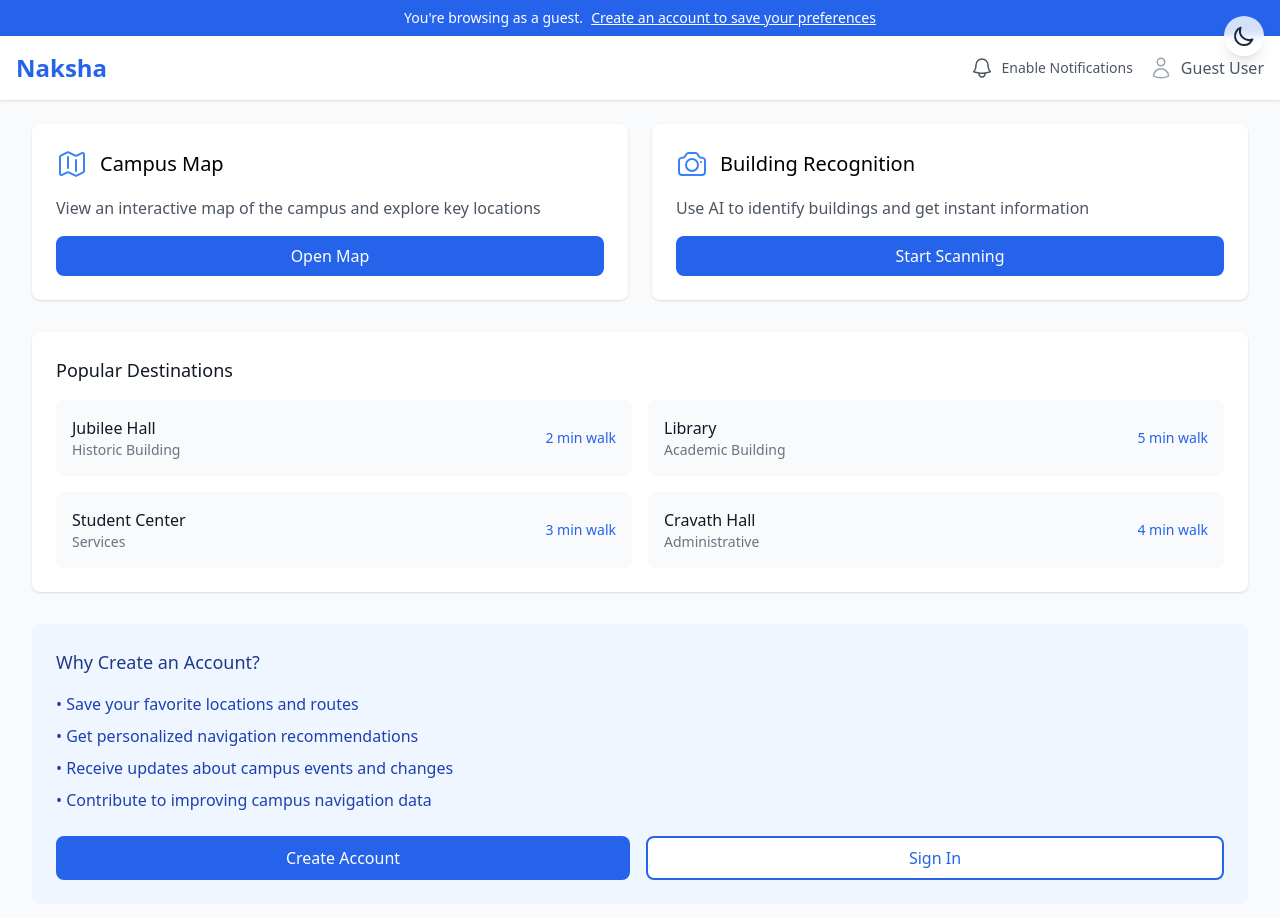
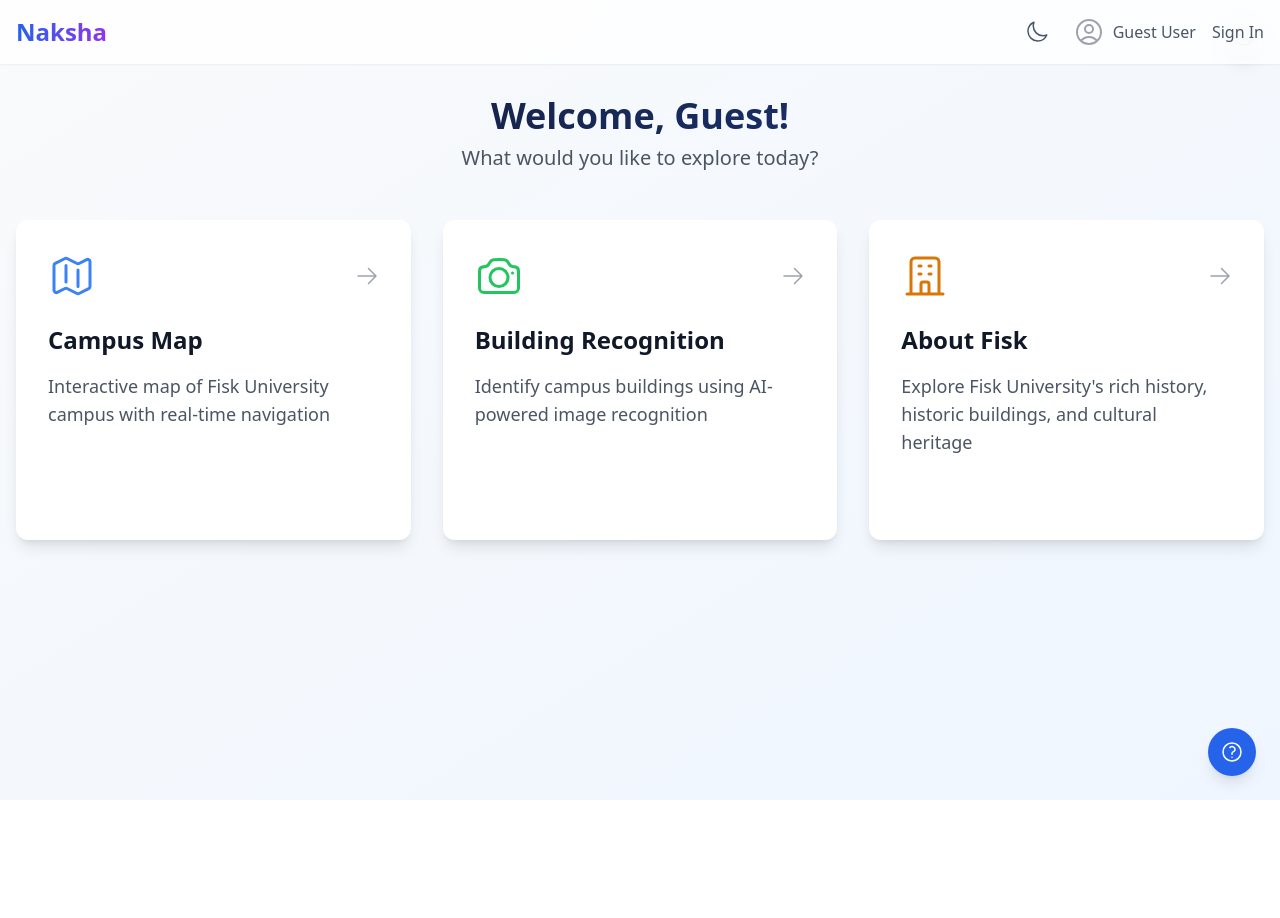
Before and after one commit to prashansapkota/Naksha---AI-powered-Navigation-app, a Next.js app in the folder naksha-frontend/: page /guest-dashboard in a window 1280 px wide. Shown: the top 918 px of the page. After the commit the page ends 800 px from the top, so only its background shows below. Built offline with nearby package versions, Linux system fonts and the light colour scheme.

Commit message:
Almost done with the Frontend

```diff
--- /dev/null
+++ b/naksha-frontend/app/about-fisk/page.jsx
@@ -0,0 +1,147 @@
+"use client";
+
+import { motion } from 'framer-motion';
+import Image from 'next/image';
+import Link from 'next/link';
+import { ArrowLeftIcon } from '@heroicons/react/24/outline';
+
+export default function AboutFiskPage() {
+  const buildings = [
+    {
+      name: "Jubilee Hall",
+      year: 1876,
+      description: "The first permanent building for African American higher education in the United States",
+      image: "/images/jubilee-hall.jpg"
+    },
+    {
+      name: "Cravath Hall",
+      year: 1889,
+      description: "Named after Fisk's first president, Erastus Milo Cravath",
+      image: "/images/cravath-hall.jpg"
+    },
+    // Add more buildings as needed
+  ];
+
+  const historyTimeline = [
+    {
+      year: 1866,
+      event: "Fisk University Founded",
+      description: "Established as the Fisk Free Colored School"
+    },
+    {
+      year: 1871,
+      event: "Fisk Jubilee Singers",
+      description: "Original Jubilee Singers depart on first tour"
+    },
+    // Add more historical events
+  ];
+
+  return (
+    <div className="min-h-screen bg-gray-50 dark:bg-gray-900">
+      {/* Header */}
+      <div className="bg-gradient-to-r from-amber-600 to-red-600 text-white">
+        <div className="max-w-7xl mx-auto px-4 py-16">
+          <Link
+            href="/welcome"
+            className="inline-flex items-center text-white hover:text-amber-200 mb-8 transition-colors"
+          >
+            <ArrowLeftIcon className="h-5 w-5 mr-2" />
+            Back to Dashboard
+          </Link>
+          <h1 className="text-5xl font-bold mb-4">About Fisk University</h1>
+          <p className="text-xl text-amber-100">
+            A beacon of excellence in education since 1866
+          </p>
+        </div>
+      </div>
+
+      {/* Main Content */}
+      <div className="max-w-7xl mx-auto px-4 py-12">
+        {/* Mission Statement */}
+        <motion.section
+          initial={{ opacity: 0, y: 20 }}
+          animate={{ opacity: 1, y: 0 }}
+          className="bg-white dark:bg-gray-800 rounded-xl shadow-lg p-8 mb-12"
+        >
+          <h2 className="text-3xl font-bold text-gray-900 dark:text-white mb-4">
+            Our Mission
+          </h2>
+          <p className="text-lg text-gray-600 dark:text-gray-400">
+            Fisk University produces graduates from diverse backgrounds with the integrity and intellect
+            required for substantive contributions to society. Our curriculum is grounded in the liberal
+            arts, and our faculty and administrators emphasize the discovery and advancement of knowledge
+            through research in the natural and social sciences, business and the humanities.
+          </p>
+        </motion.section>
+
+        {/* Historic Buildings */}
+        <section className="mb-12">
+          <h2 className="text-3xl font-bold text-gray-900 dark:text-white mb-8">
+            Historic Buildings
+          </h2>
+          <div className="grid grid-cols-1 md:grid-cols-2 gap-8">
+            {buildings.map((building, index) => (
+              <motion.div
+                key={building.name}
+                initial={{ opacity: 0, y: 20 }}
+                animate={{ opacity: 1, y: 0 }}
+                transition={{ delay: index * 0.2 }}
+                className="bg-white dark:bg-gray-800 rounded-xl shadow-lg overflow-hidden"
+              >
+                <div className="relative h-64 w-full">
+                  <Image
+                    src={building.image}
+                    alt={building.name}
+                    fill
+                    className="object-cover"
+                  />
+                </div>
+                <div className="p-6">
+                  <h3 className="text-2xl font-bold text-gray-900 dark:text-white mb-2">
+                    {building.name}
+                  </h3>
+                  <p className="text-amber-600 dark:text-amber-400 mb-4">
+                    Established {building.year}
+                  </p>
+                  <p className="text-gray-600 dark:text-gray-400">
+                    {building.description}
+                  </p>
+                </div>
+              </motion.div>
+            ))}
+          </div>
+        </section>
+
+        {/* Historical Timeline */}
+        <section>
+          <h2 className="text-3xl font-bold text-gray-900 dark:text-white mb-8">
+            Our History
+          </h2>
+          <div className="space-y-8">
+            {historyTimeline.map((event, index) => (
+              <motion.div
+                key={event.year}
+                initial={{ opacity: 0, x: -20 }}
+                animate={{ opacity: 1, x: 0 }}
+                transition={{ delay: index * 0.2 }}
+                className="flex items-start space-x-4"
+              >
+                <div className="flex-shrink-0 w-24 text-2xl font-bold text-amber-600 dark:text-amber-400">
+                  {event.year}
+                </div>
+                <div className="flex-grow">
+                  <h3 className="text-xl font-semibold text-gray-900 dark:text-white mb-2">
+                    {event.event}
+                  </h3>
+                  <p className="text-gray-600 dark:text-gray-400">
+                    {event.description}
+                  </p>
+                </div>
+              </motion.div>
+            ))}
+          </div>
+        </section>
+      </div>
+    </div>
+  );
+}
--- a/naksha-frontend/app/guest-dashboard/page.jsx
+++ b/naksha-frontend/app/guest-dashboard/page.jsx
@@ -1,143 +1,196 @@
 "use client";
 
+import { useState } from 'react';
 import { useRouter } from 'next/navigation';
-import { MapIcon, CameraIcon, UserIcon, BellIcon } from '@heroicons/react/24/outline';
+import Link from 'next/link';
+import { motion } from 'framer-motion';
+import {
+  MapIcon,
+  CameraIcon,
+  UserCircleIcon,
+  ArrowRightIcon,
+  SunIcon,
+  MoonIcon,
+  QuestionMarkCircleIcon,
+} from '@heroicons/react/24/outline';
 
 export default function GuestDashboard() {
+  const [isDarkMode, setIsDarkMode] = useState(false);
   const router = useRouter();
 
-  const handleLoginPrompt = () => {
-    router.push('/?login=true');
+  const toggleTheme = () => {
+    setIsDarkMode(!isDarkMode);
+    document.documentElement.classList.toggle('dark');
+  };
+
+  const containerVariants = {
+    hidden: { opacity: 0, y: 20 },
+    visible: {
+      opacity: 1,
+      y: 0,
+      transition: { duration: 0.6, ease: "easeOut" }
+    }
+  };
+
+  const cardVariants = {
+    hidden: { opacity: 0, scale: 0.95 },
+    visible: { opacity: 1, scale: 1 },
+    hover: {
+      scale: 1.02,
+      transition: { duration: 0.2 }
+    }
   };
 
   return (
-    <div className="min-h-screen bg-gray-50 dark:bg-gray-900">
-      {/* Guest Banner */}
-      <div className="bg-blue-600 text-white py-2 px-4 text-center">
-        <p className="text-sm">
-          You're browsing as a guest.
-          <button
-            onClick={handleLoginPrompt}
-            className="underline ml-2 hover:text-blue-200"
-          >
-            Create an account to save your preferences
-          </button>
-        </p>
-      </div>
-
-      {/* Navigation */}
-      <nav className="bg-white dark:bg-gray-800 shadow">
+    <div className={`min-h-screen ${isDarkMode ? 'dark' : ''} bg-gradient-to-br from-gray-50 to-blue-50 dark:from-gray-900 dark:to-blue-900`}>
+      {/* Sticky Navigation */}
+      <nav className="sticky top-0 z-50 bg-white/80 dark:bg-gray-800/80 backdrop-blur-lg shadow-sm">
         <div className="max-w-7xl mx-auto px-4">
           <div className="flex justify-between h-16">
-            <div className="flex items-center">
-              <h1 className="text-2xl font-bold text-blue-600">Naksha</h1>
+            <div className="flex items-center space-x-4">
+              <h1 className="text-2xl font-bold bg-gradient-to-r from-blue-600 to-purple-600 bg-clip-text text-transparent">
+                Naksha
+              </h1>
             </div>
             <div className="flex items-center space-x-4">
-              <button onClick={handleLoginPrompt} className="flex items-center text-gray-600 dark:text-gray-300 hover:text-blue-600">
-                <BellIcon className="h-6 w-6 mr-2" />
-                <span className="text-sm">Enable Notifications</span>
+              <button
+                onClick={toggleTheme}
+                className="p-2 rounded-lg hover:bg-gray-100 dark:hover:bg-gray-700 transition-colors"
+                aria-label="Toggle theme"
+              >
+                {isDarkMode ?
+                  <SunIcon className="h-6 w-6 text-gray-400" /> :
+                  <MoonIcon className="h-6 w-6 text-gray-600" />
+                }
               </button>
               <div className="flex items-center">
-                <UserIcon className="h-6 w-6 text-gray-400" />
-                <span className="ml-2 text-gray-600">Guest User</span>
+                <UserCircleIcon className="h-8 w-8 text-gray-400" />
+                <span className="ml-2 text-gray-600 dark:text-gray-300">Guest User</span>
               </div>
+              <button
+                onClick={() => router.push('/')}
+                className="flex items-center text-gray-600 hover:text-blue-600 transition-colors"
+              >
+                Sign In
+              </button>
             </div>
           </div>
         </div>
       </nav>
 
-      <main className="max-w-7xl mx-auto py-6 sm:px-6 lg:px-8">
-        {/* Feature Cards */}
-        <div className="grid md:grid-cols-2 gap-6">
-          {/* Map Feature */}
-          <div className="bg-white dark:bg-gray-800 rounded-lg shadow p-6">
-            <div className="flex items-center mb-4">
-              <MapIcon className="h-8 w-8 text-blue-500" />
-              <h2 className="ml-3 text-xl font-medium">Campus Map</h2>
-            </div>
-            <p className="text-gray-600 dark:text-gray-400 mb-4">
-              View an interactive map of the campus and explore key locations
-            </p>
-            <button
-              onClick={() => router.push('/map')}
-              className="w-full py-2 bg-blue-600 text-white rounded-lg hover:bg-blue-700"
-            >
-              Open Map
-            </button>
-          </div>
-
-          {/* Building Recognition */}
-          <div className="bg-white dark:bg-gray-800 rounded-lg shadow p-6">
-            <div className="flex items-center mb-4">
-              <CameraIcon className="h-8 w-8 text-blue-500" />
-              <h2 className="ml-3 text-xl font-medium">Building Recognition</h2>
-            </div>
-            <p className="text-gray-600 dark:text-gray-400 mb-4">
-              Use AI to identify buildings and get instant information
-            </p>
-            <button
-              onClick={() => router.push('/building-recognition')}
-              className="w-full py-2 bg-blue-600 text-white rounded-lg hover:bg-blue-700"
-            >
-              Start Scanning
-            </button>
-          </div>
+      {/* Main Content */}
+      <motion.div
+        className="max-w-7xl mx-auto px-4 py-8"
+        initial="hidden"
+        animate="visible"
+        variants={containerVariants}
+      >
+        {/* Welcome Message */}
+        <div className="text-center mb-12">
+          <motion.h1
+            className="text-4xl font-bold bg-gradient-to-r from-gray-900 to-blue-900 dark:from-white dark:to-blue-400 bg-clip-text text-transparent mb-2"
+            initial={{ opacity: 0, y: 20 }}
+            animate={{ opacity: 1, y: 0 }}
+            transition={{ delay: 0.2 }}
+          >
+            Welcome, Guest!
+          </motion.h1>
+          <motion.p
+            className="text-xl text-gray-600 dark:text-gray-400"
+            initial={{ opacity: 0 }}
+            animate={{ opacity: 1 }}
+            transition={{ delay: 0.4 }}
+          >
+            What would you like to explore today?
+          </motion.p>
         </div>
 
-        {/* Recent Activity Preview */}
-        <div className="mt-8 bg-white dark:bg-gray-800 rounded-lg shadow p-6">
-          <h3 className="text-lg font-medium text-gray-900 dark:text-white mb-4">
-            Popular Destinations
-          </h3>
-          <div className="grid grid-cols-1 md:grid-cols-2 gap-4">
-            {[
-              { name: "Jubilee Hall", type: "Historic Building", distance: "2 min walk" },
-              { name: "Library", type: "Academic Building", distance: "5 min walk" },
-              { name: "Student Center", type: "Services", distance: "3 min walk" },
-              { name: "Cravath Hall", type: "Administrative", distance: "4 min walk" }
-            ].map((place, index) => (
-              <div
-                key={index}
-                className="flex items-center justify-between p-4 bg-gray-50 dark:bg-gray-700 rounded-lg"
-              >
-                <div>
-                  <h4 className="font-medium text-gray-900 dark:text-white">{place.name}</h4>
-                  <p className="text-sm text-gray-500 dark:text-gray-400">{place.type}</p>
-                </div>
-                <span className="text-sm text-blue-600 dark:text-blue-400">{place.distance}</span>
+        {/* Feature Cards */}
+        <div className="grid grid-cols-1 md:grid-cols-2 lg:grid-cols-3 gap-8">
+          {/* Campus Map Card */}
+          <motion.div
+            variants={cardVariants}
+            whileHover="hover"
+            className="group relative bg-white dark:bg-gray-800 rounded-xl shadow-lg overflow-hidden h-80"
+          >
+            <div className="absolute inset-0 bg-gradient-to-br from-blue-500/10 to-purple-500/10 opacity-0 group-hover:opacity-100 transition-opacity" />
+            <Link href="/map" className="block p-8 h-full">
+              <div className="flex items-center justify-between mb-6">
+                <MapIcon className="h-12 w-12 text-blue-500" />
+                <ArrowRightIcon className="h-6 w-6 text-gray-400 transform group-hover:translate-x-1 transition-transform" />
               </div>
-            ))}
-          </div>
+              <h3 className="text-2xl font-semibold text-gray-900 dark:text-white mb-4">
+                Campus Map
+              </h3>
+              <p className="text-gray-600 dark:text-gray-400 text-lg">
+                Interactive map of Fisk University campus with real-time navigation
+              </p>
+            </Link>
+          </motion.div>
+
+          {/* Building Recognition Card */}
+          <motion.div
+            variants={cardVariants}
+            whileHover="hover"
+            className="group relative bg-white dark:bg-gray-800 rounded-xl shadow-lg overflow-hidden h-80"
+          >
+            <div className="absolute inset-0 bg-gradient-to-br from-green-500/10 to-blue-500/10 opacity-0 group-hover:opacity-100 transition-opacity" />
+            <Link href="/building-recognition" className="block p-8 h-full">
+              <div className="flex items-center justify-between mb-6">
+                <CameraIcon className="h-12 w-12 text-green-500" />
+                <ArrowRightIcon className="h-6 w-6 text-gray-400 transform group-hover:translate-x-1 transition-transform" />
+              </div>
+              <h3 className="text-2xl font-semibold text-gray-900 dark:text-white mb-4">
+                Building Recognition
+              </h3>
+              <p className="text-gray-600 dark:text-gray-400 text-lg">
+                Identify campus buildings using AI-powered image recognition
+              </p>
+            </Link>
+          </motion.div>
+
+          {/* About Fisk Card */}
+          <motion.div
+            variants={cardVariants}
+            whileHover="hover"
+            className="group relative bg-white dark:bg-gray-800 rounded-xl shadow-lg overflow-hidden h-80"
+          >
+            <div className="absolute inset-0 bg-gradient-to-br from-amber-500/10 to-red-500/10 opacity-0 group-hover:opacity-100 transition-opacity" />
+            <Link href="/about-fisk" className="block p-8 h-full">
+              <div className="flex items-center justify-between mb-6">
+                <svg
+                  className="h-12 w-12 text-amber-600"
+                  fill="none"
+                  viewBox="0 0 24 24"
+                  stroke="currentColor"
+                >
+                  <path
+                    strokeLinecap="round"
+                    strokeLinejoin="round"
+                    strokeWidth={1.5}
+                    d="M19 21V5a2 2 0 00-2-2H7a2 2 0 00-2 2v16m14 0h2m-2 0h-5m-9 0H3m2 0h5M9 7h1m-1 4h1m4-4h1m-1 4h1m-5 10v-5a1 1 0 011-1h2a1 1 0 011 1v5m-4 0h4"
+                  />
+                </svg>
+                <ArrowRightIcon className="h-6 w-6 text-gray-400 transform group-hover:translate-x-1 transition-transform" />
+              </div>
+              <h3 className="text-2xl font-semibold text-gray-900 dark:text-white mb-4">
+                About Fisk
+              </h3>
+              <p className="text-gray-600 dark:text-gray-400 text-lg">
+                Explore Fisk University's rich history, historic buildings, and cultural heritage
+              </p>
+            </Link>
+          </motion.div>
         </div>
+      </motion.div>
 
-        {/* Create Account Benefits */}
-        <div className="mt-8 bg-blue-50 dark:bg-blue-900/30 rounded-lg p-6">
-          <h3 className="text-lg font-medium text-blue-900 dark:text-blue-300 mb-4">
-            Why Create an Account?
-          </h3>
-          <ul className="space-y-2 text-blue-800 dark:text-blue-400">
-            <li>• Save your favorite locations and routes</li>
-            <li>• Get personalized navigation recommendations</li>
-            <li>• Receive updates about campus events and changes</li>
-            <li>• Contribute to improving campus navigation data</li>
-          </ul>
-          <div className="mt-6 flex gap-4">
-            <button
-              onClick={() => router.push('/?signup=true')}
-              className="flex-1 py-2 bg-blue-600 text-white rounded-lg hover:bg-blue-700"
-            >
-              Create Account
-            </button>
-            <button
-              onClick={() => router.push('/?login=true')}
-              className="flex-1 py-2 bg-white text-blue-600 border-2 border-blue-600
-                rounded-lg hover:bg-blue-50 dark:bg-gray-800 dark:border-blue-500 dark:text-blue-500"
-            >
-              Sign In
-            </button>
-          </div>
-        </div>
-      </main>
+      {/* Help Button */}
+      <button
+        className="fixed bottom-6 right-6 bg-blue-600 text-white p-3 rounded-full shadow-lg hover:bg-blue-700 transition-colors"
+        aria-label="Get help"
+      >
+        <QuestionMarkCircleIcon className="h-6 w-6" />
+      </button>
     </div>
   );
 }
--- a/naksha-frontend/app/page.jsx
+++ b/naksha-frontend/app/page.jsx
@@ -89,13 +89,18 @@
           </div>
 
           <div className="bg-white/10 backdrop-blur-md p-6 rounded-xl hover:bg-white/20 transition-all duration-300 cursor-pointer">
-            <div className="text-purple-400 mb-4">
+            <div className="text-amber-400 mb-4">
               <svg className="w-8 h-8" fill="none" stroke="currentColor" viewBox="0 0 24 24">
-                <path strokeLinecap="round" strokeLinejoin="round" strokeWidth={2} d="M13 16h-1v-4h-1m1-4h.01M21 12a9 9 0 11-18 0 9 9 0 0118 0z" />
+                <path
+                  strokeLinecap="round"
+                  strokeLinejoin="round"
+                  strokeWidth={2}
+                  d="M19 21V5a2 2 0 00-2-2H7a2 2 0 00-2 2v16m14 0h2m-2 0h-5m-9 0H3m2 0h5M9 7h1m-1 4h1m4-4h1m-1 4h1m-5 10v-5a1 1 0 011-1h2a1 1 0 011 1v5m-4 0h4"
+                />
               </svg>
             </div>
-            <h3 className="text-xl font-semibold text-white mb-2">Smart Navigation</h3>
-            <p className="text-gray-300">Get personalized directions and campus information</p>
+            <h3 className="text-xl font-semibold text-white mb-2">About Fisk</h3>
+            <p className="text-gray-300">Explore Fisk University's rich history, historic buildings, and cultural heritage</p>
           </div>
         </div>
 
--- a/naksha-frontend/app/welcome/page.jsx
+++ b/naksha-frontend/app/welcome/page.jsx
@@ -193,23 +193,35 @@
             </Link>
           </motion.div>
 
-          {/* Academic Info Card */}
+          {/* Replace Academic Info Card with About Fisk Card */}
           <motion.div
             variants={cardVariants}
             whileHover="hover"
             className="group relative bg-white dark:bg-gray-800 rounded-xl shadow-lg overflow-hidden h-80"
           >
-            <div className="absolute inset-0 bg-gradient-to-br from-purple-500/10 to-pink-500/10 opacity-0 group-hover:opacity-100 transition-opacity" />
-            <Link href="/academic" className="block p-8 h-full">
+            <div className="absolute inset-0 bg-gradient-to-br from-amber-500/10 to-red-500/10 opacity-0 group-hover:opacity-100 transition-opacity" />
+            <Link href="/about-fisk" className="block p-8 h-full">
               <div className="flex items-center justify-between mb-6">
-                <AcademicCapIcon className="h-12 w-12 text-purple-500" />
+                <svg
+                  className="h-12 w-12 text-amber-600"
+                  fill="none"
+                  viewBox="0 0 24 24"
+                  stroke="currentColor"
+                >
+                  <path
+                    strokeLinecap="round"
+                    strokeLinejoin="round"
+                    strokeWidth={1.5}
+                    d="M19 21V5a2 2 0 00-2-2H7a2 2 0 00-2 2v16m14 0h2m-2 0h-5m-9 0H3m2 0h5M9 7h1m-1 4h1m4-4h1m-1 4h1m-5 10v-5a1 1 0 011-1h2a1 1 0 011 1v5m-4 0h4"
+                  />
+                </svg>
                 <ArrowRightIcon className="h-6 w-6 text-gray-400 transform group-hover:translate-x-1 transition-transform" />
               </div>
               <h3 className="text-2xl font-semibold text-gray-900 dark:text-white mb-4">
-                Academic Info
+                About Fisk
               </h3>
               <p className="text-gray-600 dark:text-gray-400 text-lg">
-                Access class schedules and academic resources
+                Explore Fisk University's rich history, historic buildings, and cultural heritage
               </p>
             </Link>
           </motion.div>
```
